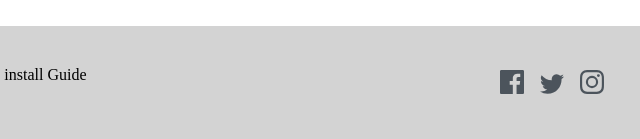
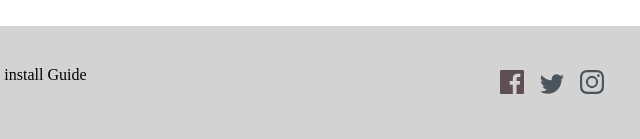
Before and after one commit to cwarim-A/clipboard_landingpage, a plain HTML site: page index.html in a window 1280 px wide. In both pictures the pointer is over the picture 1113 px from the left and 3308 px from the top of the page. Shown: the part 3227-3366 px from the top of the page, 601-1241 px from the left. Drawn offline with Linux system fonts and the light colour scheme; a web font is replaced by a local one.

Commit message:
Update style.css

```diff
--- a/style.css
+++ b/style.css
@@ -228,7 +228,7 @@ body{
     cursor: pointer;
 }
 .social_media > img:hover{
-   color:hsl(171, 66%, 44%);
+   filter: hue-rotate(120deg);
 }
 
 
```
